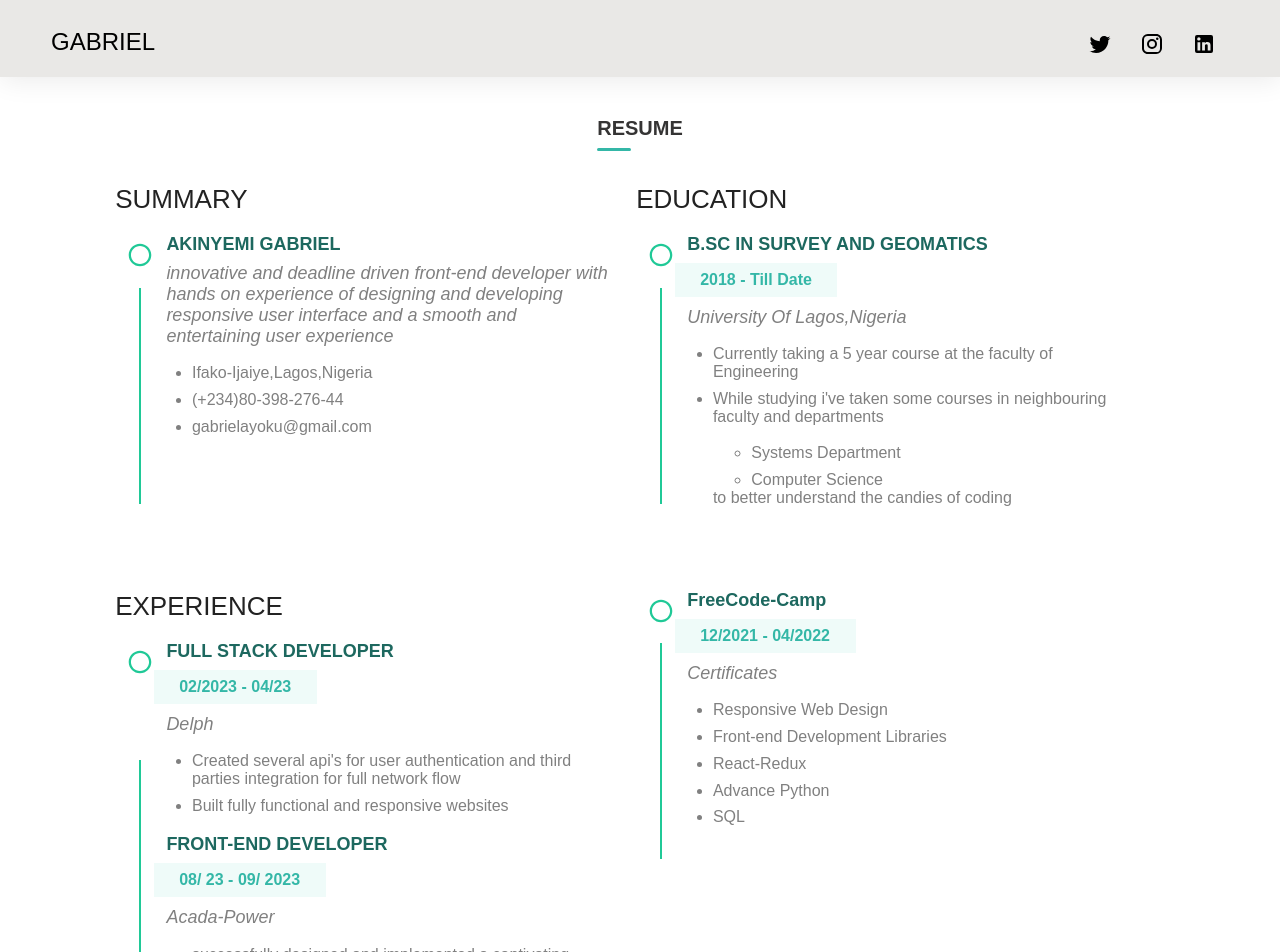
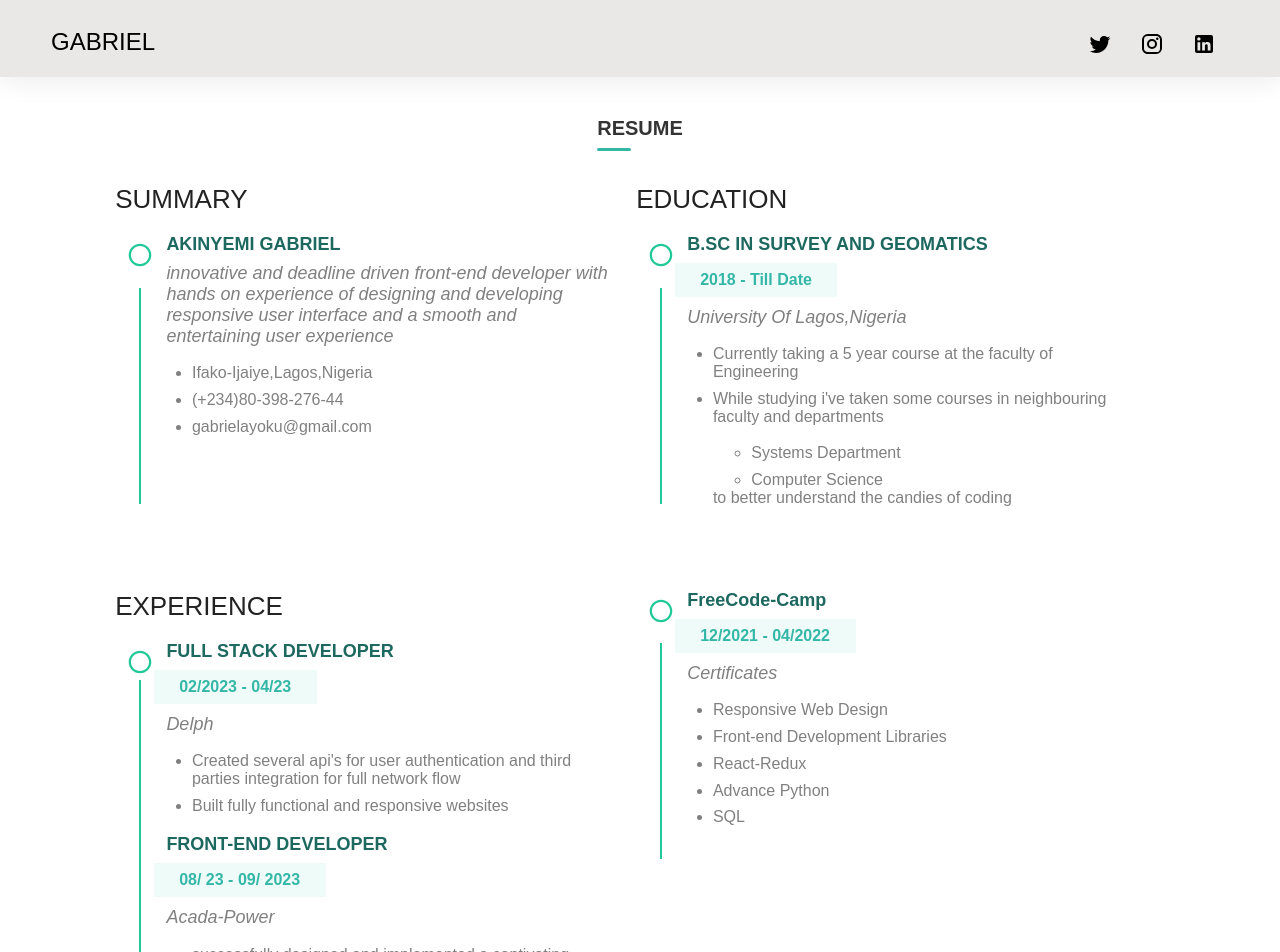
Before and after one commit to Akinyemi04/Portfolio, a React (Create React App) app: page /resume in a window 1280 px wide. Shown: the top 952 px of the page. Built offline with nearby package versions, Linux system fonts and the light colour scheme; a web font is replaced by a local one.

Commit message:
changes to resume

```diff
--- a/src/App.css
+++ b/src/App.css
@@ -639,7 +639,7 @@ header .icon .MuiSvgIcon-root:hover {
   flex-wrap: wrap;
 }
 .resumex main .three section .icon {
-  top: 75.8vh;
+  top: 65.8vh;
   transform: rotate(90deg) scaleX(62.5);
 }
 .resumex main p {
```
